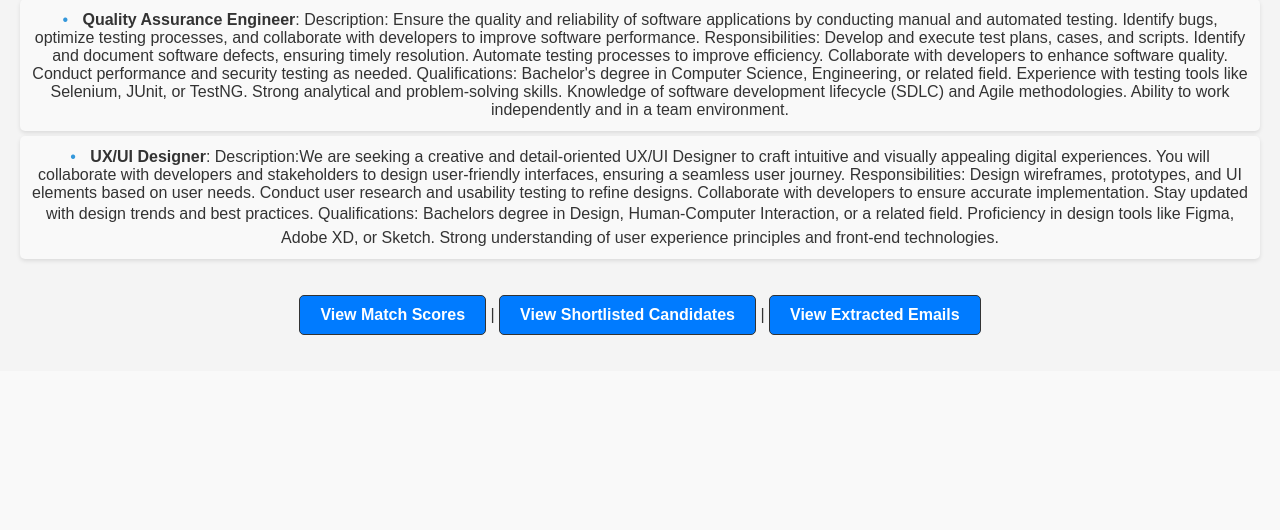
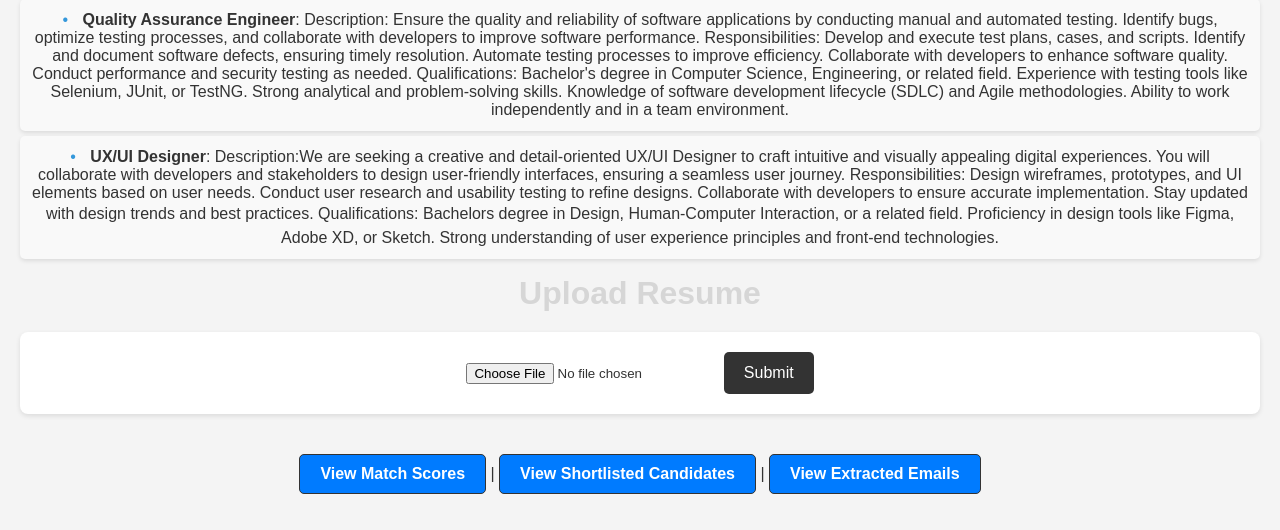
Before and after one commit to Karthik-18-02/cv_shortlisting, a Flask app: page / in a window 1280 px wide. Shown: the part 2602-3132 px from the top of the page. Before the commit the page ends 2937 px from the top, so only its background shows below. Run offline with Flask 3, Linux system fonts and the light colour scheme.

Commit message:
added resume input field

```diff
--- a/templates/index.html
+++ b/templates/index.html
@@ -20,6 +20,11 @@
         </li>
         {% endfor %}
       </ul>
+      <h1>Upload Resume</h1>
+      <form action="/" method="POST" enctype="multipart/form-data">
+        <input type="file" name="resume" accept=".pdf" />
+        <button type="submit">Submit</button>
+      </form>
       <div class="actions">
         <p>
           <a href="/match_scores">View Match Scores</a> |
```
